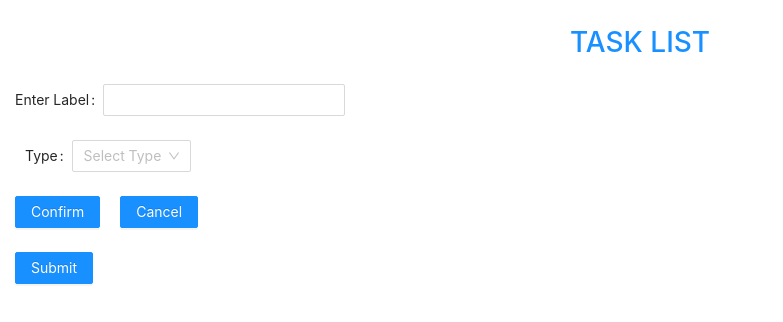
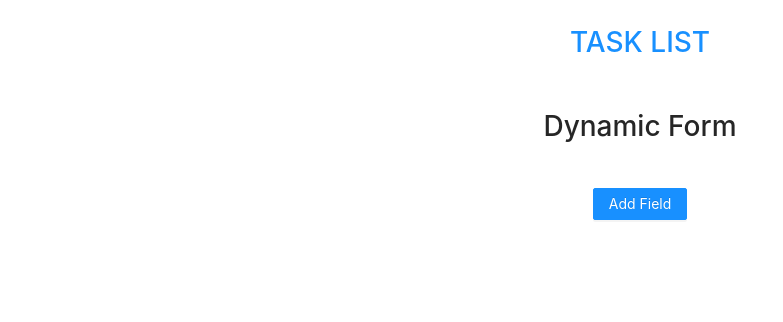
Before and after one commit to lenhuthao0777/training-asura, a React (Create React App) app: page /dynamic in a window 1280 px wide. Shown: the top 322 px of the page, without its empty margins (0-783 px from the left). Built offline with nearby package versions, Linux system fonts and the light colour scheme.

Commit message:
update hoc

```diff
--- a/src/pages/Home/AddInput/components/AddInput.js
+++ b/src/pages/Home/AddInput/components/AddInput.js
@@ -1,22 +1,107 @@
-import { Button, Form, Input, Row, Select } from "antd";
+import { MinusCircleOutlined, PlusCircleOutlined } from "@ant-design/icons";
+import { Button, DatePicker, Form, Input, Row, Select, TimePicker } from "antd";
 import { withAddInput } from "../container/AddInputContainer";
+function AddInput({
+    data,
+    handleConfirmField,
+    handleAddCurrentField,
+    handleRemoveField,
+    handleAction,
+    handleClose,
+    isOpen,
+}) {
+    const { Option } = Select;
+    const renderField = () => {
+        // eslint-disable-next-line array-callback-return
+        return data.map((field) => {
+            switch (field.type) {
+                case "text":
+                    return (
+                        <Row key={field.key} style={{ flexWrap: "nowrap" }}>
+                            <Form.Item name={field.name} label={field.label}>
+                                <Input placeholder={`Enter ${field.label}`} />
+                            </Form.Item>
+                            <Button
+                                onClick={() => handleRemoveField(field.key)}
+                            >
+                                <MinusCircleOutlined />
+                            </Button>
+                            <Button
+                                onClick={() => handleAddCurrentField(field)}
+                            >
+                                <PlusCircleOutlined />
+                            </Button>
+                        </Row>
+                    );
+                case "date":
+                    return (
+                        <Row key={field.key} style={{ flexWrap: "nowrap" }}>
+                            <Form.Item name={field.label} label={field.label}>
+                                <DatePicker />
+                            </Form.Item>
+                            <Button
+                                onClick={() => handleRemoveField(field.key)}
+                            >
+                                <MinusCircleOutlined />
+                            </Button>
+                            <Button
+                                onClick={() => handleAddCurrentField(field)}
+                            >
+                                <PlusCircleOutlined />
+                            </Button>
+                        </Row>
+                    );
+                case "time":
+                    return (
+                        <Row key={field.key} style={{ flexWrap: "nowrap" }}>
+                            <Form.Item name={field.label} label={field.label}>
+                                <TimePicker />
+                            </Form.Item>
+                            <Button
+                                onClick={() => handleRemoveField(field.key)}
+                            >
+                                <MinusCircleOutlined />
+                            </Button>
+                            <Button
+                                onClick={() => handleAddCurrentField(field)}
+                            >
+                                <PlusCircleOutlined />
+                            </Button>
+                        </Row>
+                    );
+                default:
+                    break;
+            }
+        });
+    };
 
-function AddInput() {
-    const { Option } = Select;
-    // Handle action type
-    // let handleAction = (action) => {
-    //     setOpen(true);
-    //     setActionType(action);
-    // };
     return (
-        <div className="container">
+        <div
+            className="container"
+            style={{
+                display: "flex",
+                justifyContent: "center",
+                flexDirection: "column",
+                alignItems: "center",
+            }}
+        >
+            <h1 style={{ margin: "20px 0" }}>Dynamic Form</h1>
+            {data.length > 0 ? (
+                <Form name="dynamic_form_nest_item" autoComplete="off">
+                    {renderField()}
+                    {/* <Form.Item>
+                        <Button type="primary" htmlType="submit">
+                            Submit
+                        </Button>
+                    </Form.Item> */}
+                </Form>
+            ) : null}
+            {isOpen === true ? (
                 <Form
                     name="dynamic_form_nest_item"
                     autoComplete="off"
-                style={{ width: "40%" }}
+                    onFinish={handleConfirmField}
                 >
-                <>
-                    <>
                     <Row>
                         <Form.Item name="label" label="Enter Label">
                             <Input />
@@ -40,25 +125,27 @@ function AddInput() {
                             </Button>
                         </Form.Item>
                         <Form.Item style={{ marginLeft: "20px" }}>
-                                <Button type="primary">Cancel</Button>
+                            <Button onClick={handleClose} type="primary">
+                                Cancel
+                            </Button>
                         </Form.Item>
                     </Row>
-                    </>
-
-                    {/* <Row style={{ margin: " 20px 0" }}>
-                        <AddFiled handleAction={handleAction} open={open} />
-                        <AddFieldAtHead
-                            handleAction={handleAction}
-                            inputFields={inputFields}
-                            open={open}
-                        />
-                    </Row> */}
-
-                    <Button type="primary" htmlType="submit">
-                        Submit
+                </Form>
+            ) : null}
+            <Row style={{ margin: " 20px 0" }}>
+                <Button onClick={() => handleAction("addField")} type="primary">
+                    Add Field
                 </Button>
-                </>
-            </Form>
+                {data.length > 0 ? (
+                    <Button
+                        onClick={() => handleAction("addFieldAtHead")}
+                        style={{ marginLeft: "20px" }}
+                        type="primary"
+                    >
+                        Add Field Head
+                    </Button>
+                ) : null}
+            </Row>
         </div>
     );
 }
--- a/src/pages/Home/AddInput/container/AddInputContainer.js
+++ b/src/pages/Home/AddInput/container/AddInputContainer.js
@@ -1,4 +1,3 @@
-import { Row } from "antd";
 import React, { Component } from "react";
 import { v4 as uuid } from "uuid";
 
@@ -6,24 +5,106 @@ export function withAddInput(WrappedComponent, func) {
     return class extends Component {
         constructor(props) {
             super(props);
+            this.handleAddFieldHead = this.handleAddFieldHead.bind(this);
+            this.handleAddNewField = this.handleAddNewField.bind(this);
+            this.handleRemoveField = this.handleRemoveField.bind(this);
+            this.handleAddCurrentField = this.handleAddCurrentField.bind(this);
+            this.handleConfirmField = this.handleConfirmField.bind(this);
+            this.handleAction = this.handleAction.bind(this);
+            this.handleClose = this.handleClose.bind(this);
             this.state = {
                 inputFields: [],
+                actionType: "",
+                isOpen: false,
             };
         }
+
         // Handle remove field
         handleRemoveField = (id) => {
-            const values = { ...this.state.inputFields };
-            const index = values.indexOf(id);
+            const values = [...this.state.inputFields];
+            const index = values.findIndex((item) => item.key === id);
             if (index !== -1) {
                 values.splice(index, 1);
             }
-            this.setState({ inputFields: values });
+            this.setState({
+                inputFields: values,
+            });
+        };
+
+        // Handle add field
+        handleAddNewField = (field) => {
+            const newInputFields = [...this.state.inputFields];
+            const newField = {
+                key: `${field.type}${uuid()}`,
+                name: `${field.label}${uuid()}`,
+                label: field.label,
+                type: field.type,
+            };
+            newInputFields.push(newField);
+            this.setState({ inputFields: newInputFields });
+        };
+
+        // Handle add field at head
+        handleAddFieldHead = (field) => {
+            const newInputFields = [...this.state.inputFields];
+            const newField = {
+                key: `${field.type}${uuid()}`,
+                name: `${field.label}${uuid()}`,
+                label: field.label,
+                type: field.type,
+            };
+            newInputFields.unshift(newField);
+            this.setState({ inputFields: newInputFields });
+        };
+
+        // Handle add current field
+        handleAddCurrentField = (field) => {
+            const newInputField = [...this.state.inputFields];
+            const newField = {
+                key: `${field.type}-${uuid()}`,
+                name: `${field.label}-${uuid()}`,
+                label: field.label,
+                type: field.type,
+            };
+            const index = newInputField.findIndex(
+                (item) => item.key === field.key
+            );
+            if (index >= 0) {
+                newInputField.splice(index + 1, 0, newField);
+            }
+            this.setState({ inputFields: newInputField });
+        };
+
+        // Handle confirm
+        handleConfirmField = (value) => {
+            if (this.state.actionType === "addField") {
+                this.handleAddNewField(value);
+            } else if (this.state.actionType === "addFieldAtHead") {
+                this.handleAddFieldHead(value);
+            }
+            this.setState({ isOpen: false });
+            // console.log(value);
+        };
+
+        // Handle action type
+        handleAction = (action) => {
+            this.setState({ isOpen: true });
+            this.setState({ actionType: action });
+        };
+        // Handle close
+        handleClose = () => {
+            this.setState({ isOpen: false });
         };
         render() {
-            console.log("handleRemoveField");
             return (
                 <WrappedComponent
                     data={this.state.inputFields}
+                    handleConfirmField={this.handleConfirmField}
+                    handleAddCurrentField={this.handleAddCurrentField}
+                    handleRemoveField={this.handleRemoveField}
+                    handleAction={this.handleAction}
+                    handleClose={this.handleClose}
+                    isOpen={this.state.isOpen}
                     {...this.props}
                 />
             );
--- a/src/pages/Home/FormTask/assets/style.scss
+++ /dev/null
@@ -1,6 +0,0 @@
-
-form{
-  .form-group{
-    margin-bottom: 10px;
-  }
-}
--- a/src/pages/Home/TaskList/components/TaskList.js
+++ b/src/pages/Home/TaskList/components/TaskList.js
@@ -3,12 +3,12 @@ import React from "react";
 import { Link } from "react-router-dom";
 import withTaskList from "../container/TaskListContainer";
 
-function TaskList({ taskData, isLoading }) {
+function TaskList({ data, isLoading }) {
     const { Column } = Table;
     return (
         <div className="container">
             <Table
-                dataSource={taskData}
+                dataSource={data}
                 loading={isLoading}
                 style={{ flex: "1", margin: "0 20px" }}
             >
--- a/src/pages/Home/TaskList/container/TaskListContainer.js
+++ b/src/pages/Home/TaskList/container/TaskListContainer.js
@@ -49,7 +49,7 @@ export default function withTaskList(WrappedComponent) {
         render() {
             return (
                 <WrappedComponent
-                    taskData={this.state.taskData}
+                    data={this.state.taskData}
                     isLoading={this.state.isLoading}
                     {...this.props}
                 />
```
Also changed, not shown: src/pages/Home/FormTask/components/FormTask.js (+17 -17 lines). Lines whose indentation alone changed are shown as unchanged.
